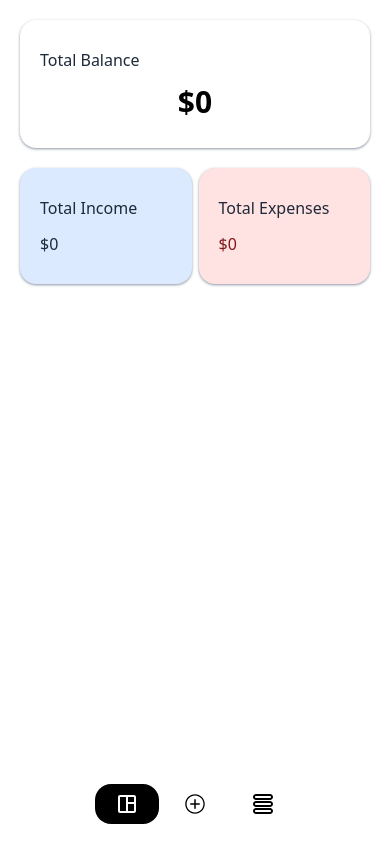
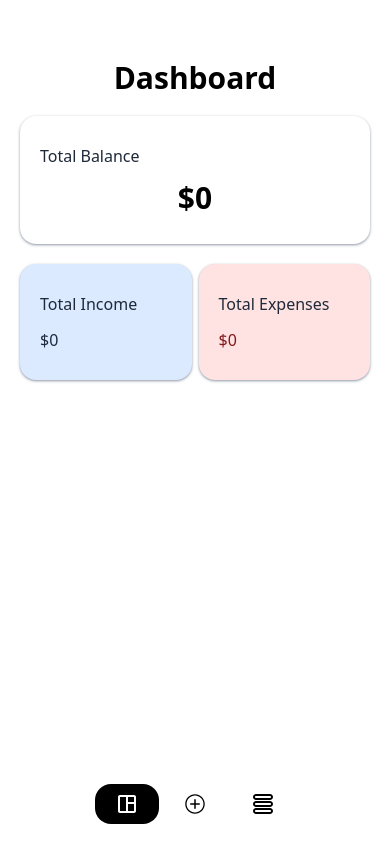
Before and after one commit to kenshiin1123/expense-tracker, a React (Vite) app: page / in a window 390 px wide. Built offline with nearby package versions, Linux system fonts and the light colour scheme.

Commit message:
modify responsive

```diff
--- a/package.json
+++ b/package.json
@@ -11,6 +11,9 @@
     "host": "vite --host"
   },
   "dependencies": {
+    "@capacitor/android": "^7.2.0",
+    "@capacitor/cli": "^7.2.0",
+    "@capacitor/core": "^7.2.0",
     "@reduxjs/toolkit": "^2.8.2",
     "@tailwindcss/vite": "^4.1.7",
     "chart.js": "^4.4.9",
--- a/src/Layout.jsx
+++ b/src/Layout.jsx
@@ -3,10 +3,10 @@ import NavigationBar from "./components/NavigationBar";
 export default function Layout() {
   const location = useLocation();
   return (
-    <main className="flex h-svh w-full relative">
+    <main className="flex h-svh w-full relative max-sm:pt-15">
       <NavigationBar />
       <div
-        className={`p-5 min-sm:ml-auto max-sm:pb-30 max-sm:w-[100%] min-sm:w-[60%] md:w-[70%] lg:w-[75%] h-fit ${
+        className={`p-5 min-sm:ml-auto max-sm:pb-30 max-sm:w-[100%] min-sm:w-[60%] md:w-[66%] lg:w-[72%] h-fit ${
           location.pathname === "/" && "pt-0"
         }`}
       >
--- a/src/pages/Dashboard.jsx
+++ b/src/pages/Dashboard.jsx
@@ -15,10 +15,10 @@ export default function Dashboard() {
 
   return (
     <>
+      {window.innerWidth < 640 && <Header>Dashboard</Header>}
       {/* Total Balance */}
       <StatCard title={"Total Balance"} value={balance} type="balance" />
       {transactions.length > 0 && <PieChart transactions={transactions} />}
-
       <section className="flex justify-between">
         <StatCard
           title={"Total Income"}
```
Also changed, not shown: 2 other files (tests, documents, lock files or other folders).
